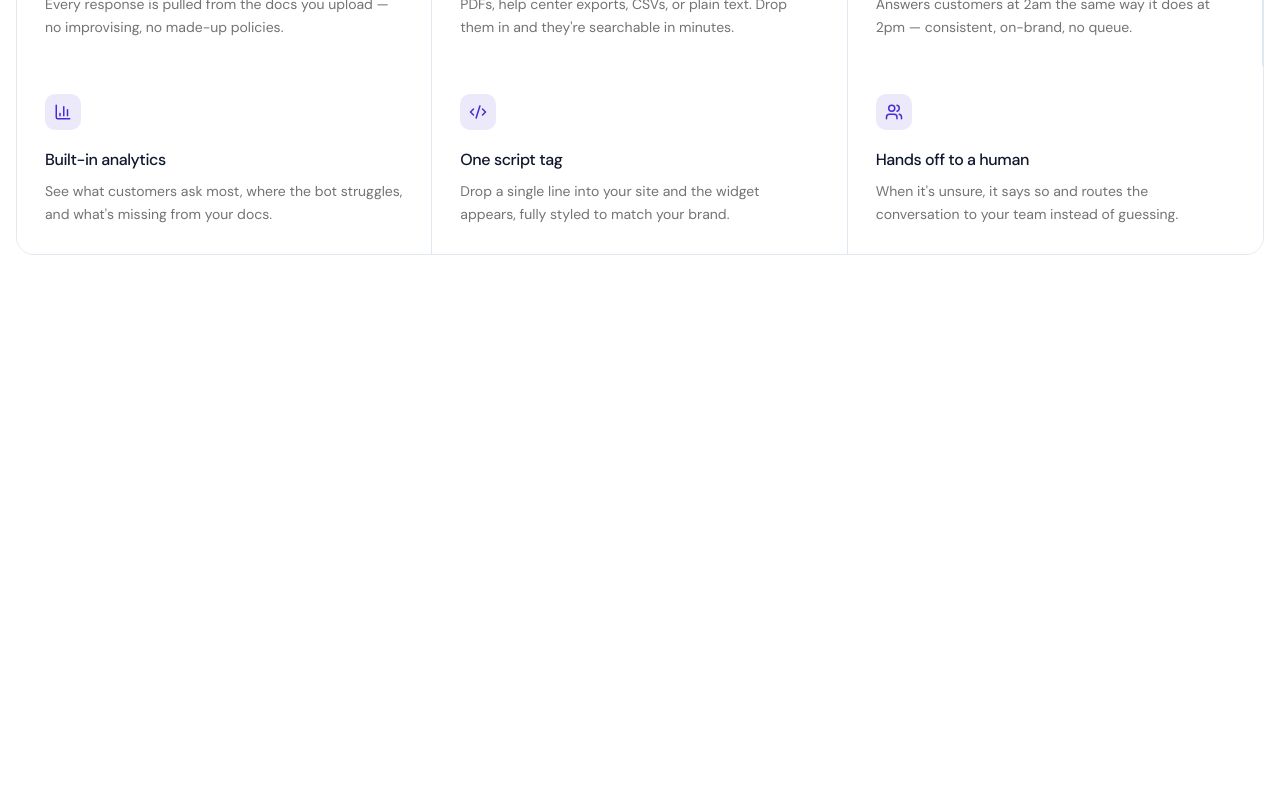
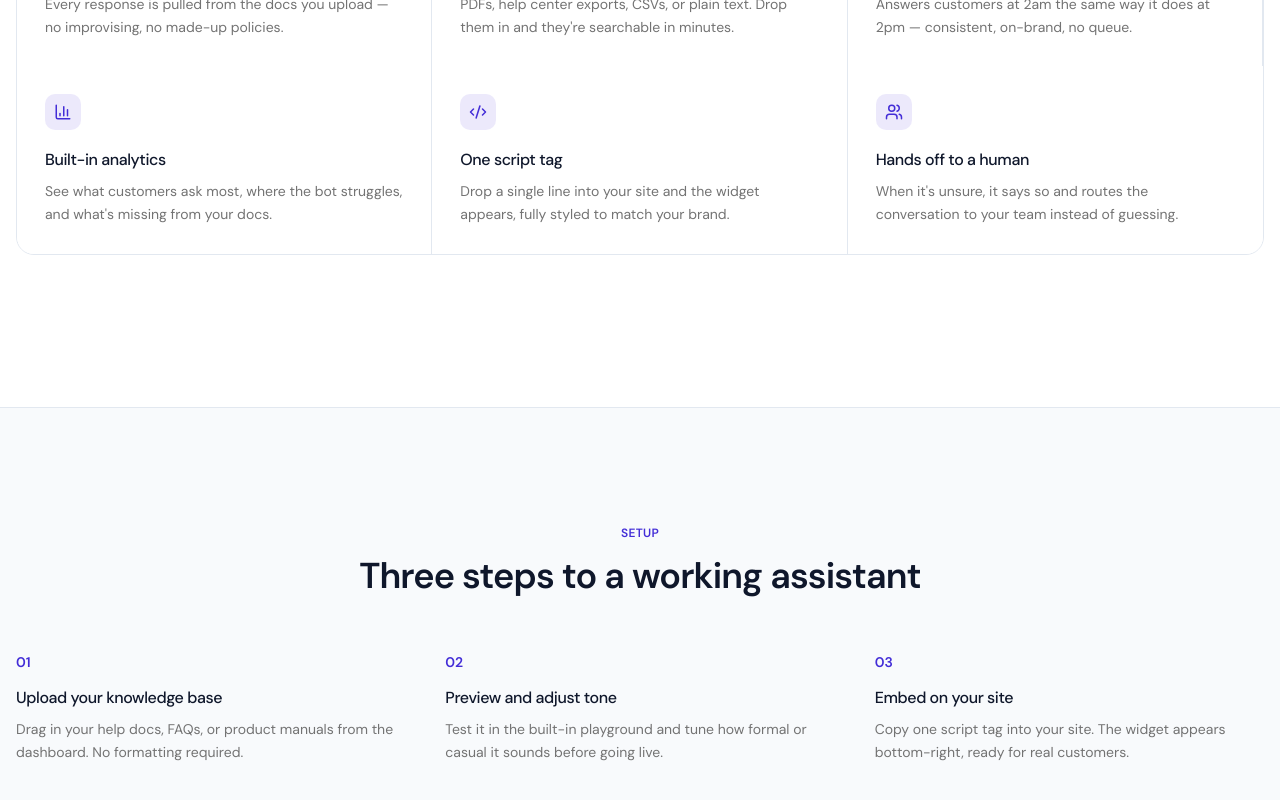
Before and after one commit to nhmnazmul22/AICustomerSupportAssistant, a Next.js app: page / in a window 1280 px wide. Shown: the part 1628-2428 px from the top of the page. Before the commit the page ends 2015 px from the top, so only its background shows below. Built offline with nearby package versions, Linux system fonts and the light colour scheme.

Commit message:
add Setup component and SetupStepCard; implement setup steps section in the main page

```diff
--- a/app/page.tsx
+++ b/app/page.tsx
@@ -1,6 +1,7 @@
 import Section from "@/components/common/Section"
 import Feature from "@/components/pages/Home/Feature/Feature"
 import Hero from "@/components/pages/Home/Hero/Hero"
+import Setup from "@/components/pages/Home/Setup/Setup"
 import TrustedCompany from "@/components/pages/Home/TrustedCompany/TrustedCompany"
 
 export default function Page() {
@@ -13,6 +14,9 @@ export default function Page() {
       <Section>
         <Feature />
       </Section>
+      <Section>
+        <Setup />
+      </Section>
     </div>
   )
 }
--- /dev/null
+++ b/components/pages/Home/Setup/Setup.tsx
@@ -0,0 +1,27 @@
+import Container from "@/components/common/Container"
+import SectionHeader from "@/components/common/SectionHeader"
+import React from "react"
+import SetupStepCard from "./SetupStepCard"
+import { setupSteps } from "@/constants"
+
+const Setup = () => {
+  return (
+    <div className="border-y border-slate-200 bg-slate-50 dark:border-slate-800 dark:bg-slate-900">
+      <Container>
+        <div className="py-24">
+          <SectionHeader
+            subTitle="Setup"
+            title="Three steps to a working assistant"
+          />
+          <div className="mt-14 grid grid-cols-1 gap-10 md:grid-cols-3">
+            {setupSteps.map((step) => (
+              <SetupStepCard key={step.number} step={step} />
+            ))}
+          </div>
+        </div>
+      </Container>
+    </div>
+  )
+}
+
+export default Setup
--- /dev/null
+++ b/components/pages/Home/Setup/SetupStepCard.tsx
@@ -0,0 +1,24 @@
+import React from "react"
+import type { SetupStep } from "@/types"
+
+type SetupStepCardProps = {
+  step: SetupStep
+}
+
+const SetupStepCard = ({ step }: SetupStepCardProps) => {
+  return (
+    <div>
+      <span className="block text-sm font-semibold text-primary">
+        {step.number}
+      </span>
+      <h3 className="mt-3.5 text-base font-medium tracking-tight text-slate-900 dark:text-slate-50">
+        {step.title}
+      </h3>
+      <p className="mt-2 text-sm leading-relaxed text-muted-foreground">
+        {step.description}
+      </p>
+    </div>
+  )
+}
+
+export default SetupStepCard
--- a/constants/index.ts
+++ b/constants/index.ts
@@ -1,4 +1,4 @@
-import { FeatureItem } from "@/types"
+import { FeatureItem, SetupStep } from "@/types"
 import {
   BotMessageSquare,
   FileStack,
@@ -46,3 +46,25 @@ export const features: FeatureItem[] = [
       "When it's unsure, it says so and routes the conversation to your team instead of guessing.",
   },
 ]
+
+
+export const setupSteps: SetupStep[] = [
+  {
+    number: "01",
+    title: "Upload your knowledge base",
+    description:
+      "Drag in your help docs, FAQs, or product manuals from the dashboard. No formatting required.",
+  },
+  {
+    number: "02",
+    title: "Preview and adjust tone",
+    description:
+      "Test it in the built-in playground and tune how formal or casual it sounds before going live.",
+  },
+  {
+    number: "03",
+    title: "Embed on your site",
+    description:
+      "Copy one script tag into your site. The widget appears bottom-right, ready for real customers.",
+  },
+]
--- a/types/index.ts
+++ b/types/index.ts
@@ -5,3 +5,9 @@ export type FeatureItem = {
   title: string
   description: string
 }
+
+export type SetupStep = {
+  number: string
+  title: string
+  description: string
+}
```
